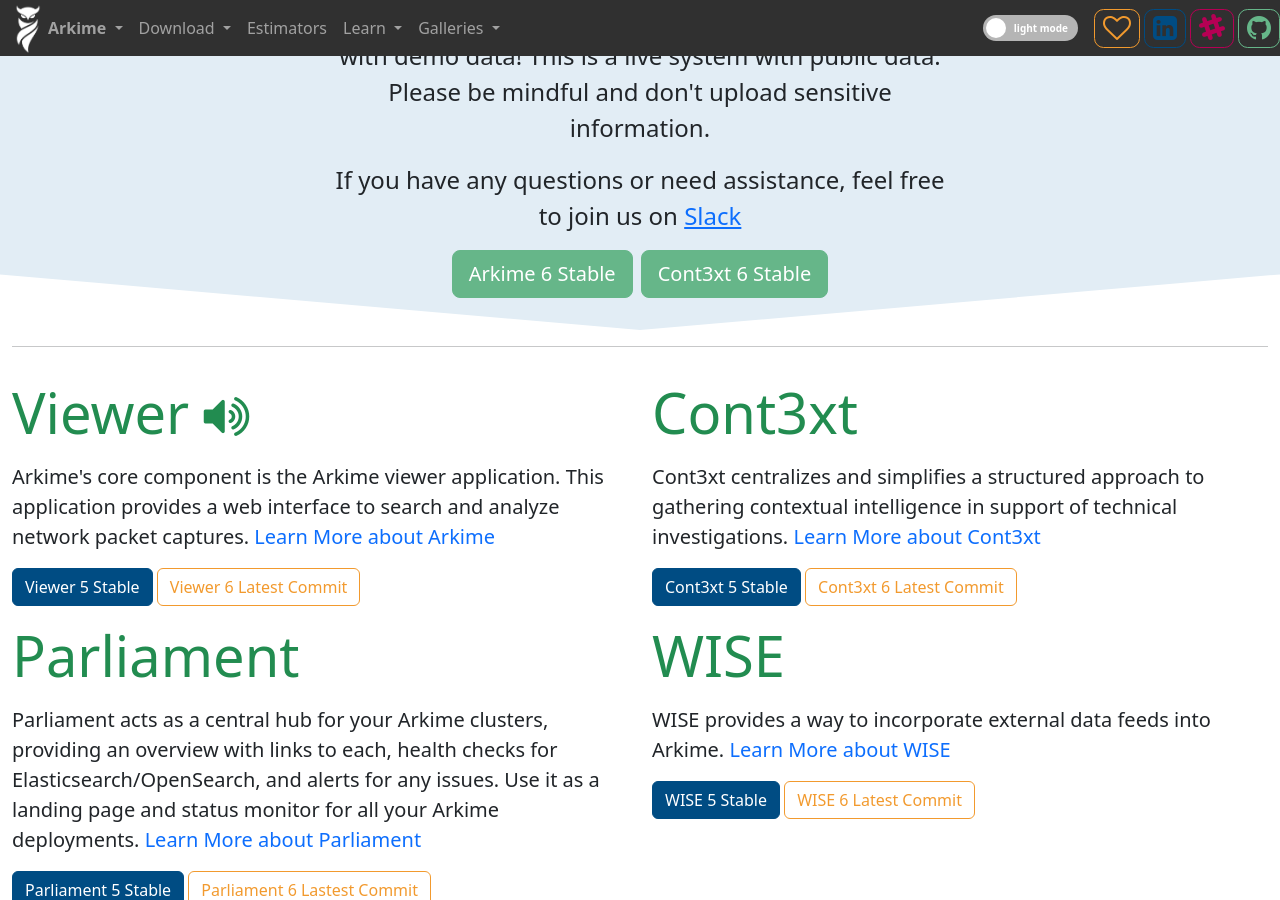
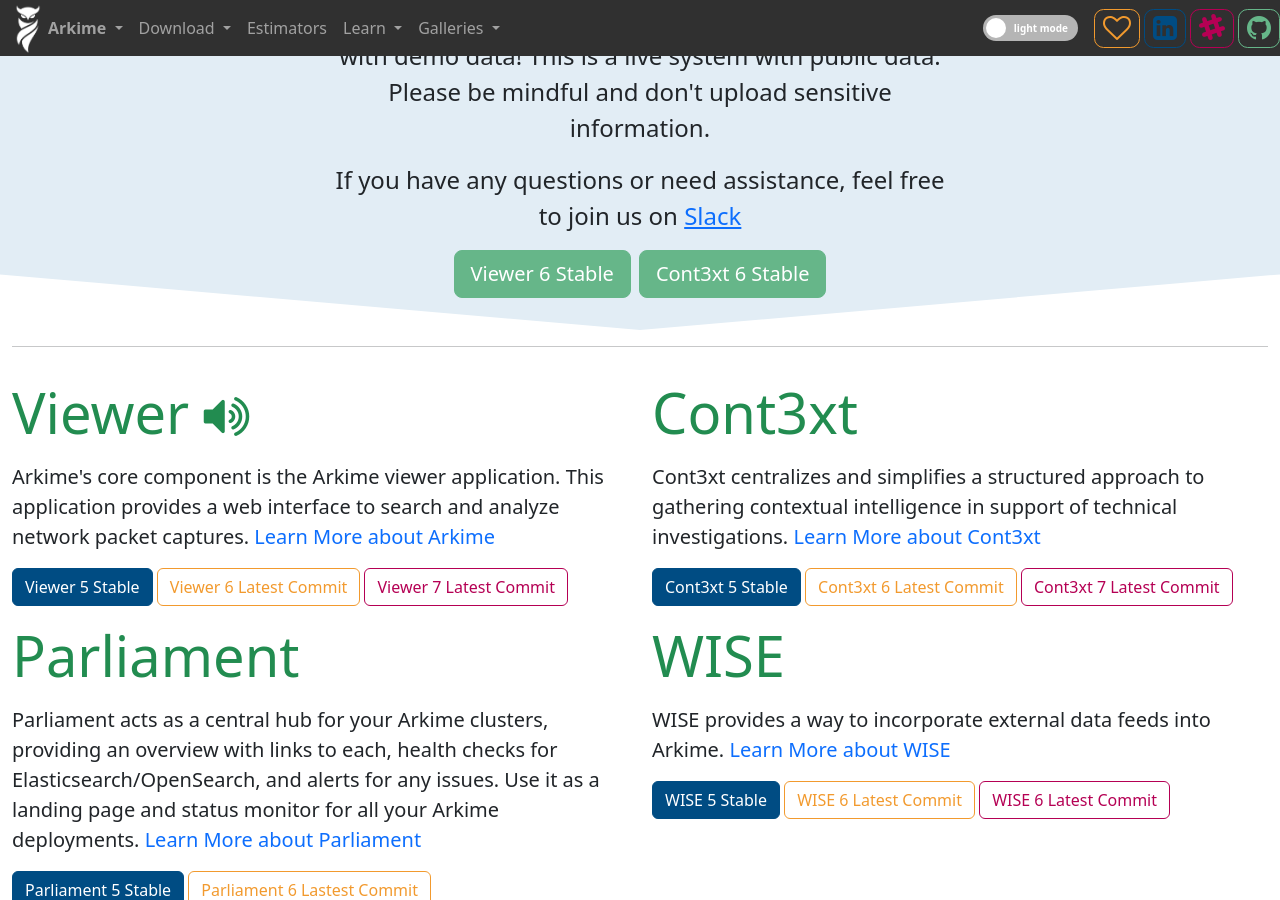
Before and after one commit to arkime/arkimeweb, a Jekyll site: the page built from demo.html, in a window 1280 px wide and 900 px high, scrolled down 226 px. Built offline with Jekyll 4.4.1, drawn with Linux system fonts in a browser that asks for light colours; some of the changed text lies outside the part shown.

Commit message:
add v7 links

```diff
--- a/demo.html
+++ b/demo.html
@@ -67,7 +67,7 @@
           <p class="mt-2 d-flex justify-content-center gap-2 flex-nowrap">
             <a href="https://demo6.arkime.com/sessions"
               class="btn btn-lg btn-info text-nowrap">
-              Arkime 6 Stable
+              Viewer 6 Stable
             </a>
             <a href="https://demo6.arkime.com/cont3xt/"
               class="btn btn-lg btn-info text-nowrap">
@@ -97,9 +97,13 @@
             class="btn btn-primary">
             Viewer 5 Stable
           </a>
-          <a href="https://demo6.arkime.com/sessions"
+          <a href="https://demo.arkime.com/sessions"
             class="btn btn-outline-warning">
             Viewer 6 Latest Commit
+          </a>
+          <a href="https://demo7.arkime.com/sessions"
+            class="btn btn-outline-danger">
+            Viewer 7 Latest Commit
           </a>
         </div>
         <div class="col-md-12 col-lg-6 mt-3">
@@ -114,9 +118,13 @@
             class="btn btn-primary">
             Cont3xt 5 Stable
           </a>
-          <a href="https://demo6.arkime.com/cont3xt/"
+          <a href="https://cont3xt.arkime.com/"
             class="btn btn-outline-warning">
             Cont3xt 6 Latest Commit
+          </a>
+          <a href="https://demo7.arkime.com/cont3xt/"
+            class="btn btn-outline-danger">
+            Cont3xt 7 Latest Commit
           </a>
         </div>
       </div>
@@ -137,6 +145,10 @@
             class="btn btn-outline-warning">
             Parliament 6 Lastest Commit
           </a>
+          <a href="https://parliament7.arkime.com/"
+            class="btn btn-outline-danger">
+            Parliament 7 Lastest Commit
+          </a>
         </div>
         <div class="col-md-12 col-lg-6 mt-3">
           <h1 class="display-4 mb-3 dark-primary-theme-text">
@@ -154,6 +166,10 @@
             class="btn btn-outline-warning">
             WISE 6 Latest Commit
           </a>
+          <a href="https://demo7.arkime.com/wise/"
+            class="btn btn-outline-danger">
+            WISE 6 Latest Commit
+          </a>
         </div>
       </div>
     </div>
```
